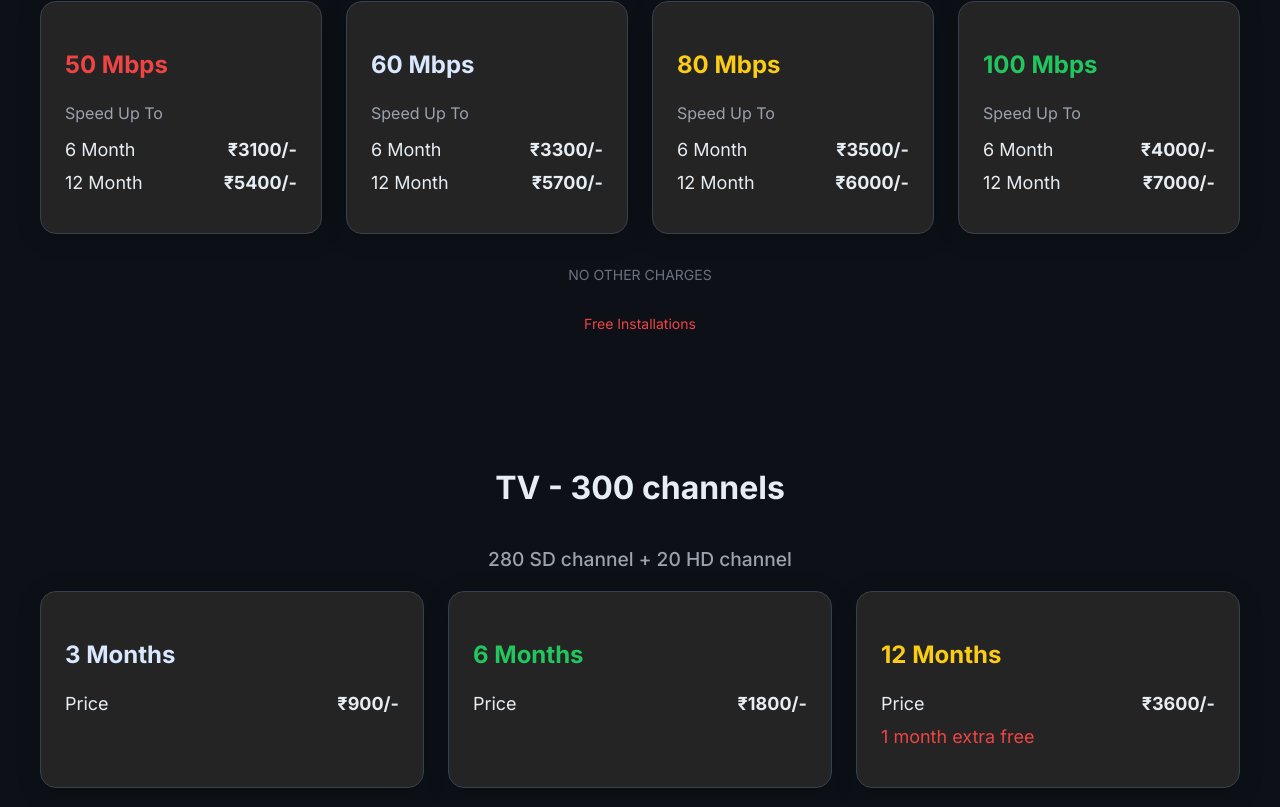
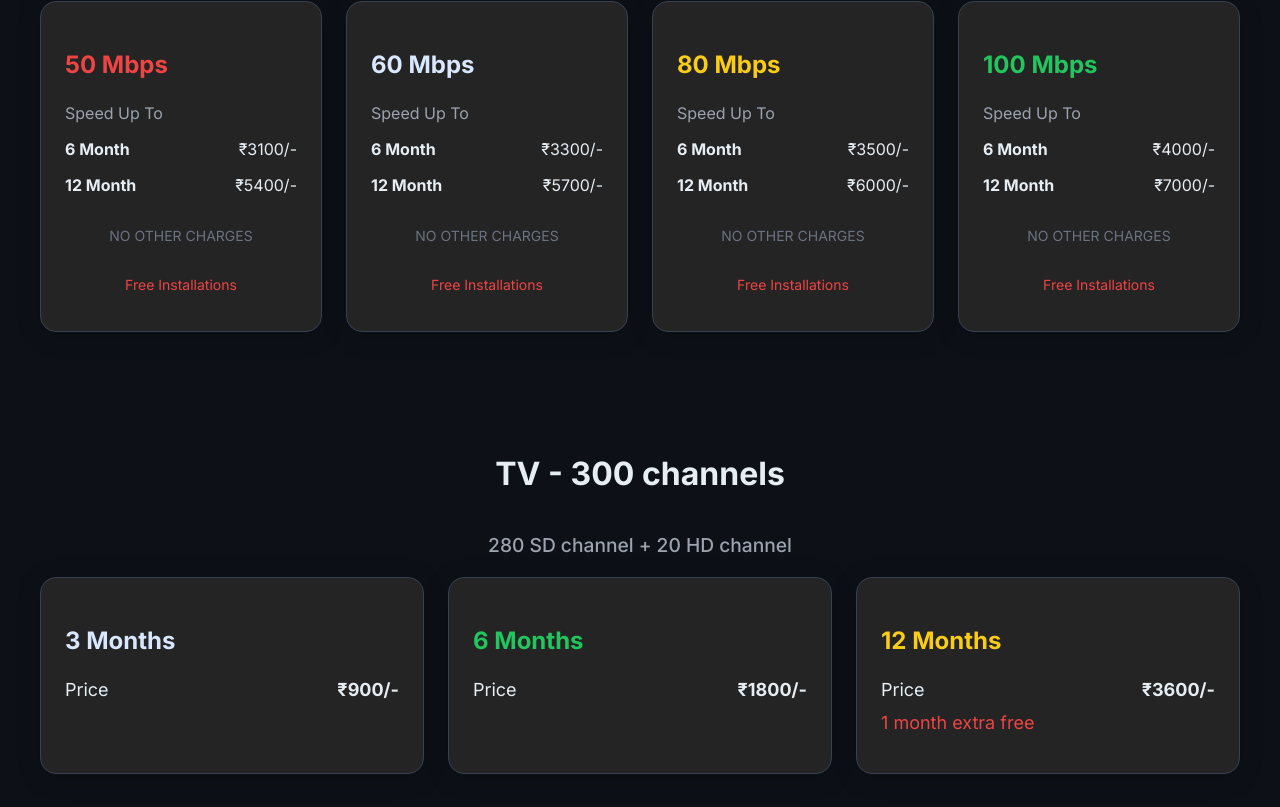
Before and after one commit to karanhb-pixel/1cable-network, a React (Vite) app: page / in a window 1280 px wide. Shown: the part 893-1700 px from the top of the page. Built offline with nearby package versions, Linux system fonts and the light colour scheme.

Commit message:
before changing PlanCard

```diff
--- a/src/component/Home.jsx
+++ b/src/component/Home.jsx
@@ -1,6 +1,19 @@
 import "./../App.css";
+import { Ott_plan } from "./Ott_plan/Ott_plan";
+import { Show_Wifi_plans_2 } from "./Wifi_plan/Show_Wifi_plans/Show_Wifi_plans_2";
+import React, { useEffect, useState } from "react";
+function Home(user) {
 
-function Home() {
+  const [isAdmin, setIsAdmin] = useState();
+
+  useEffect(() => {
+    // console.log("user in Home:", user);
+    setIsAdmin(user?.isAdmin || false);
+    // console.log("isAdmin : ",isAdmin);
+    // console.log("user?.isAdmin :", user.isAdmin);
+
+
+  }, [user]);
   return (
     <>
       <main>
@@ -22,120 +35,13 @@
                 decoding="async"
               />
           </div>
-          {/* removed hero-img-desktop, image is above */}
         </div>
 
-        {/* <!-- Plans Section --> */}
-        <section id="plans" className="plans-section">
-          <h2 className="plans-title">HIGH SPEED UNLIMITED PLANS</h2>
-          <div className="plans-grid">
-            {/* 50 Mbps Plan */}
-            <div className="plan-card">
-              <h3 className="plan-title text-red">50 Mbps</h3>
-              <p className="plan-speed">Speed Up To</p>
-              <ul className="plan-list">
-                <li>
-                  <span>6 Month</span>
-                  <span className="plan-price">₹3100/-</span>
-                </li>
-                <li>
-                  <span>12 Month</span>
-                  <span className="plan-price">₹5400/-</span>
-                </li>
-              </ul>
-            </div>
-            {/* 60 Mbps Plan */}
-            <div className="plan-card">
-              <h3 className="plan-title text-blue">60 Mbps</h3>
-              <p className="plan-speed">Speed Up To</p>
-              <ul className="plan-list">
-                <li>
-                  <span>6 Month</span>
-                  <span className="plan-price">₹3300/-</span>
-                </li>
-                <li>
-                  <span>12 Month</span>
-                  <span className="plan-price">₹5700/-</span>
-                </li>
-              </ul>
-            </div>
-            {/* 80 Mbps Plan */}
-            <div className="plan-card">
-              <h3 className="plan-title text-yellow">80 Mbps</h3>
-              <p className="plan-speed">Speed Up To</p>
-              <ul className="plan-list">
-                <li>
-                  <span>6 Month</span>
-                  <span className="plan-price">₹3500/-</span>
-                </li>
-                <li>
-                  <span>12 Month</span>
-                  <span className="plan-price">₹6000/-</span>
-                </li>
-              </ul>
-            </div>
-            {/* 100 Mbps Plan */}
-            <div className="plan-card">
-              <h3 className="plan-title text-green">100 Mbps</h3>
-              <p className="plan-speed">Speed Up To</p>
-              <ul className="plan-list">
-                <li>
-                  <span>6 Month</span>
-                  <span className="plan-price">₹4000/-</span>
-                </li>
-                <li>
-                  <span>12 Month</span>
-                  <span className="plan-price">₹7000/-</span>
-                </li>
-              </ul>
-            </div>
-          </div>
-          <p className="plans-note">NO OTHER CHARGES</p>
-          <p className="plans-note text-red text-3xl">Free Installations</p>
-        </section>
+        {/* <!-- Wifi Plans Section --> */}
+        <Show_Wifi_plans_2 />
 
-        {/* <!-- OTT Services Section --> */}
-        <section id="ott-services" className="plans-section">
-          <h2 className="plans-title">TV - 300 channels</h2>
-          <p className="plans-subtitle">280 SD channel + 20 HD channel</p>
-          <div className="plans-grid">
-            {/* 3 Months Plan */}
-            <div className="plan-card">
-              <h3 className="plan-title text-blue">3 Months</h3>
-              <ul className="plan-list">
-                <li>
-                  <span>Price</span>
-                  <span className="plan-price">₹900/-</span>
-                </li>
-              </ul>
-            </div>
-            {/* 6 Months Plan */}
-            <div className="plan-card">
-              <h3 className="plan-title text-green">6 Months</h3>
-              <ul className="plan-list">
-                <li>
-                  <span>Price</span>
-                  <span className="plan-price">₹1800/-</span>
-                </li>
-              </ul>
-            </div>
-            {/* 12 Months Plan */}
-            <div className="plan-card">
-              <h3 className="plan-title text-yellow">12 Months</h3>
-              <ul className="plan-list">
-                <li>
-                  <span>Price</span>
-                  <span className="plan-price">₹3600/-</span>
-                </li>
-                <li>
-                  <span className="plan-bonus text-red">
-                    1 month extra free
-                  </span>
-                </li>
-              </ul>
-            </div>
-          </div>
-        </section>
+         {/* <!-- OTT Services Section -->  */}
+        <Ott_plan/>
 
         {/* <!-- Additional Services Section --> */}
         <section id="additional-services" className="plans-section">
--- a/src/component/Navbar/navbar.jsx
+++ b/src/component/Navbar/navbar.jsx
@@ -6,10 +6,7 @@
   const [dropdownOpen, setDropdownOpen] = useState(false);
   const dropdownTimeout = React.useRef();
 
-  useEffect(() => {
-    console.log('user in Navbar:', !user?.isAdmin);
 
-  },[user]);
 
   const handleDropdown = (open) => {
     if (open) {
--- /dev/null
+++ b/src/component/Ott_plan/Ott_plan.jsx
@@ -0,0 +1,50 @@
+import React from 'react'
+
+export const Ott_plan = () => {
+  return (
+    <>
+    {/* <!-- OTT Services Section --> */}
+        <section id="ott-services" className="plans-section">
+          <h2 className="plans-title">TV - 300 channels</h2>
+          <p className="plans-subtitle">280 SD channel + 20 HD channel</p>
+          <div className="plans-grid">
+            {/* 3 Months Plan */}
+            <div className="plan-card">
+              <h3 className="plan-title text-blue">3 Months</h3>
+              <ul className="plan-list">
+                <li>
+                  <span>Price</span>
+                  <span className="plan-price">₹900/-</span>
+                </li>
+              </ul>
+            </div>
+            {/* 6 Months Plan */}
+            <div className="plan-card">
+              <h3 className="plan-title text-green">6 Months</h3>
+              <ul className="plan-list">
+                <li>
+                  <span>Price</span>
+                  <span className="plan-price">₹1800/-</span>
+                </li>
+              </ul>
+            </div>
+            {/* 12 Months Plan */}
+            <div className="plan-card">
+              <h3 className="plan-title text-yellow">12 Months</h3>
+              <ul className="plan-list">
+                <li>
+                  <span>Price</span>
+                  <span className="plan-price">₹3600/-</span>
+                </li>
+                <li>
+                  <span className="plan-bonus text-red">
+                    1 month extra free
+                  </span>
+                </li>
+              </ul>
+            </div>
+          </div>
+        </section>
+    </>
+  )
+}
--- a/src/component/PlanCard/PlanCard.jsx
+++ b/src/component/PlanCard/PlanCard.jsx
@@ -1,11 +1,10 @@
 // import './PlanCard.css';
-
 
 // --- Start of PlanCard Module ---
 const PlanCard = ({ plan, onPlanClick, isAdmin }) => {
   return (
     <div
-      className={`plan-card relative ${isAdmin ? 'cursor-pointer' : ''}`}
+      className={`plan-card relative ${isAdmin ? "cursor-pointer" : ""}`}
       onClick={() => isAdmin && onPlanClick(plan)}
     >
       <h3 className={`plan-title text-${plan.color}`}>{plan.speed} Mbps</h3>
@@ -20,9 +19,11 @@
         ))}
       </div>
       {isAdmin && (
-        <span className="edit-note text-red">
-          Click to Edit
-        </span>
+        <>
+          <span className="edit-note text-red">Click to Edit</span>
+          <p className="plans-note">NO OTHER CHARGES</p>
+          <p className="plans-note text-red text-3xl">Free Installations</p>
+        </>
       )}
     </div>
   );
--- a/src/component/Wifi_plan/Show_Wifi_plans/Show_Wifi_plans_2.jsx
+++ b/src/component/Wifi_plan/Show_Wifi_plans/Show_Wifi_plans_2.jsx
@@ -94,7 +94,12 @@
               onPlanClick={handleAdminPlanClick}
             />
           ))}
-        </div>
+        </div>{!isAdmin && (<>
+        <p className="plans-note">NO OTHER CHARGES</p>
+          <p className="plans-note text-red text-3xl">Free Installations</p>
+          </>)
+          }
+
       </section>
     </>
   );
```
